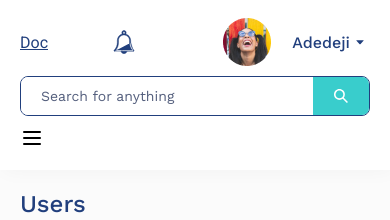
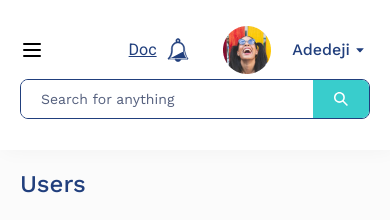
Before and after one commit to gideon-del/lendsqr-fe-test, a Next.js app: page /user in a window 390 px wide. Shown: the top 220 px of the page. Built offline with nearby package versions, Linux system fonts and the light colour scheme; no server answers.

Commit message:
chore: adding little fixes

```diff
--- a/src/app/(app)/_components/Header/style.scss
+++ b/src/app/(app)/_components/Header/style.scss
@@ -76,7 +76,10 @@
 @media (max-width: 780px) {
   .header {
     @include padding-spacing-all($all: 20px);
-    @include flex-layout($direction: column-reverse);
+    display: grid;
+    grid-template-areas:
+      "btn icons"
+      "form form";
     align-items: stretch;
     height: auto;
     min-height: 150px;
@@ -84,10 +87,16 @@
   .header__profile--img {
     width: 59px;
   }
-
+  .menu__btn {
+    grid-area: btn;
+  }
+  .logo__form__container {
+    grid-area: form;
+  }
   .header__links {
     margin-right: 0;
     justify-content: space-between;
+    grid-area: icons;
   }
   .notification__btn {
     width: 50px;
```
